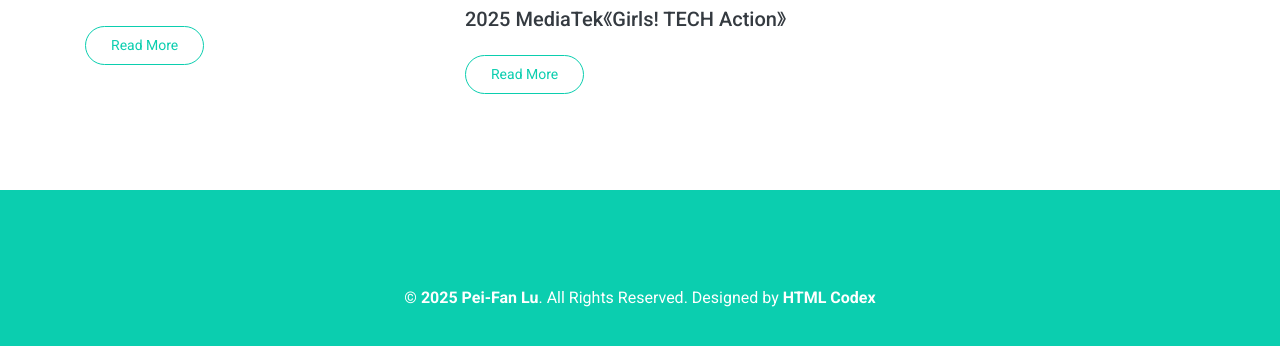
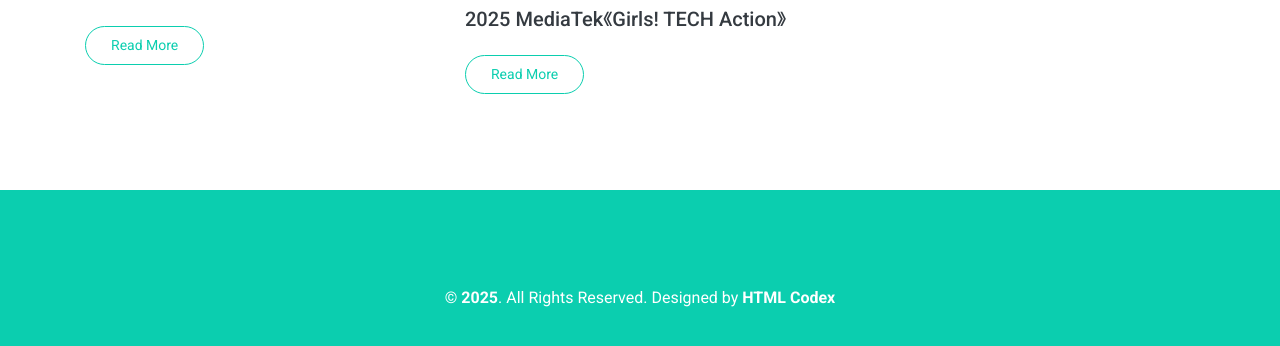
Before and after one commit to PhoebeLu1011/personalweb, a plain HTML site: page index.html in a window 1280 px wide. Shown: the part 4117-4463 px from the top of the page. Drawn offline with nearby package versions, Linux system fonts and the light colour scheme.

Commit message:
Update index.html

```diff
--- a/index.html
+++ b/index.html
@@ -493,7 +493,7 @@ new Typed('.typed-text-output', {
     <!-- Footer Start -->
     <div class="container-fluid bg-primary text-white mt-5 py-5 px-sm-3 px-md-5">
         <div class="container text-center py-5">
-            <p class="m-0">&copy; <a class="text-white font-weight-bold" href="#">2025 Pei-Fan Lu</a>. All Rights Reserved. Designed by <a class="text-white font-weight-bold" href="https://htmlcodex.com">HTML Codex</a>
+            <p class="m-0">&copy; <a class="text-white font-weight-bold" href="#">2025</a>. All Rights Reserved. Designed by <a class="text-white font-weight-bold" href="https://htmlcodex.com">HTML Codex</a>
             </p>
         </div>
     </div>
```
